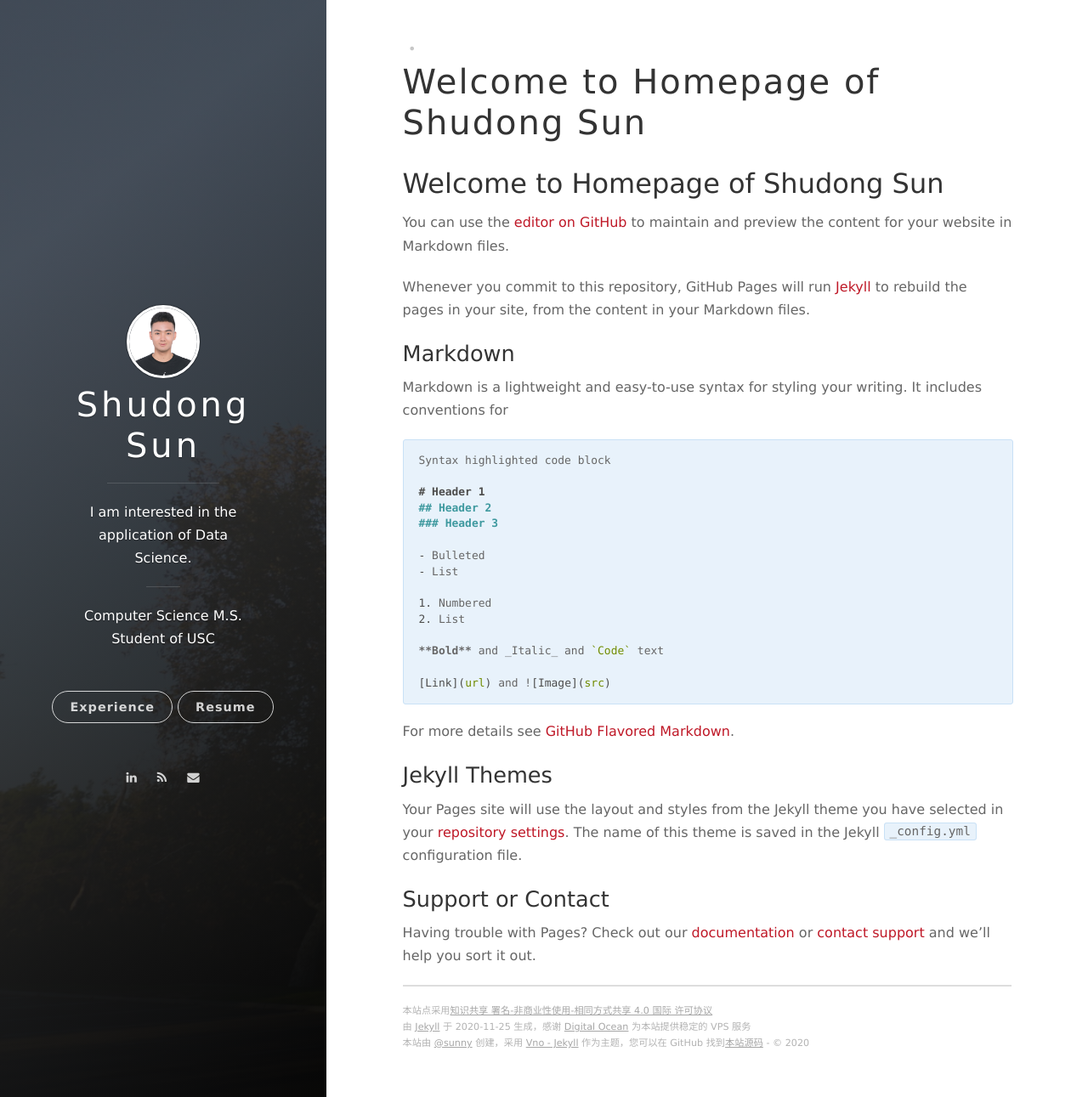
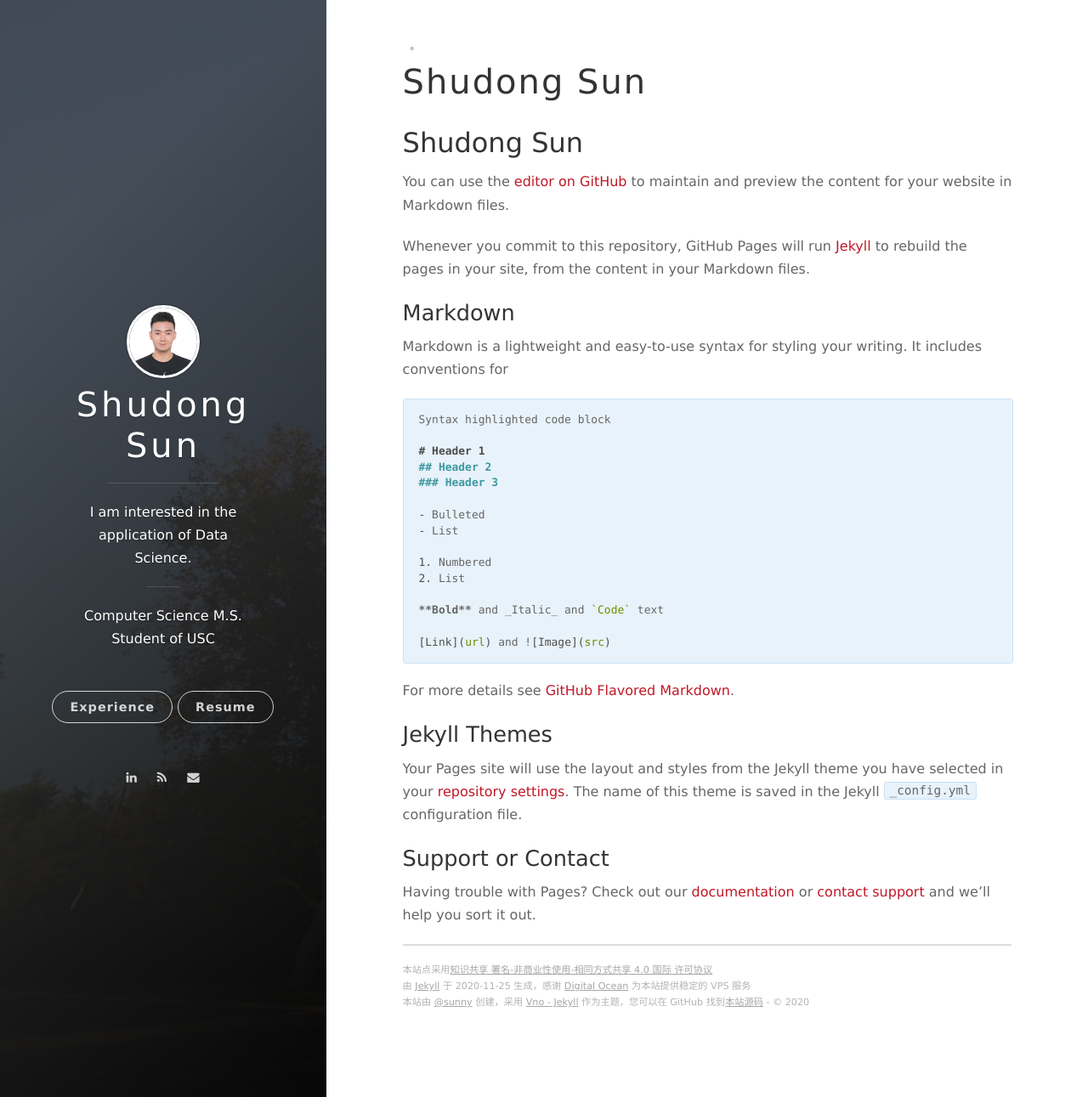
Before and after one commit to ShudongSun/ShudongSun.github.io, a Jekyll site: the page built from index.md, in a window 1280 px wide and 1291 px high. Shown: the whole window at 85% size. Built offline with Jekyll 4.4.1, drawn with Linux system fonts in a browser that asks for light colours; nearby versions of some CDN libraries; our own code applies the rules of GitHub Pages for plain Markdown files; the list of posts is cut into pages by our own code.

Commit message:
Update index.md

```diff
--- a/index.md
+++ b/index.md
@@ -1,4 +1,4 @@
-## Welcome to Homepage of Shudong Sun
+## Shudong Sun
 
 You can use the [editor on GitHub](https://github.com/ShudongSun/ShudongSun.github.io/edit/main/index.md) to maintain and preview the content for your website in Markdown files.
 
```
